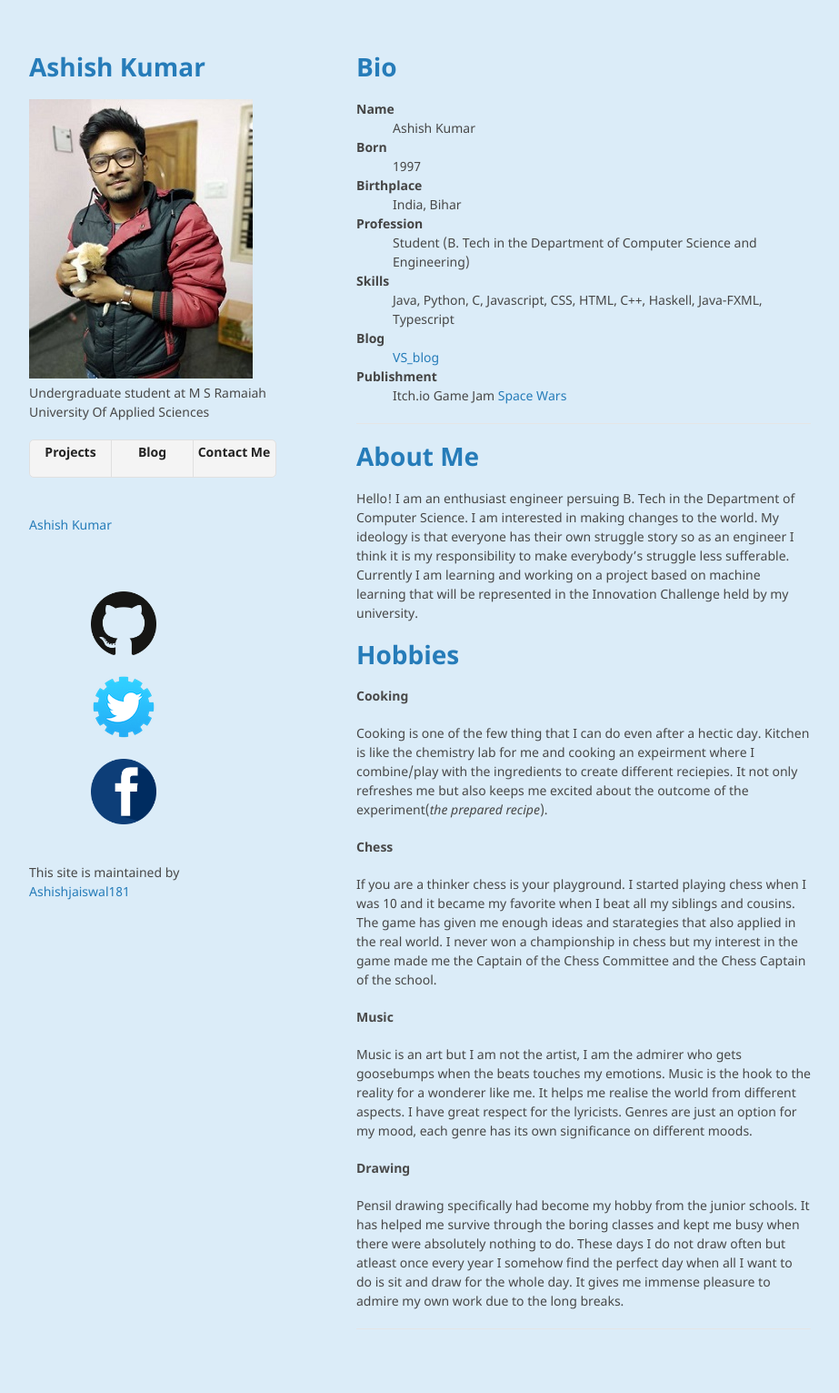
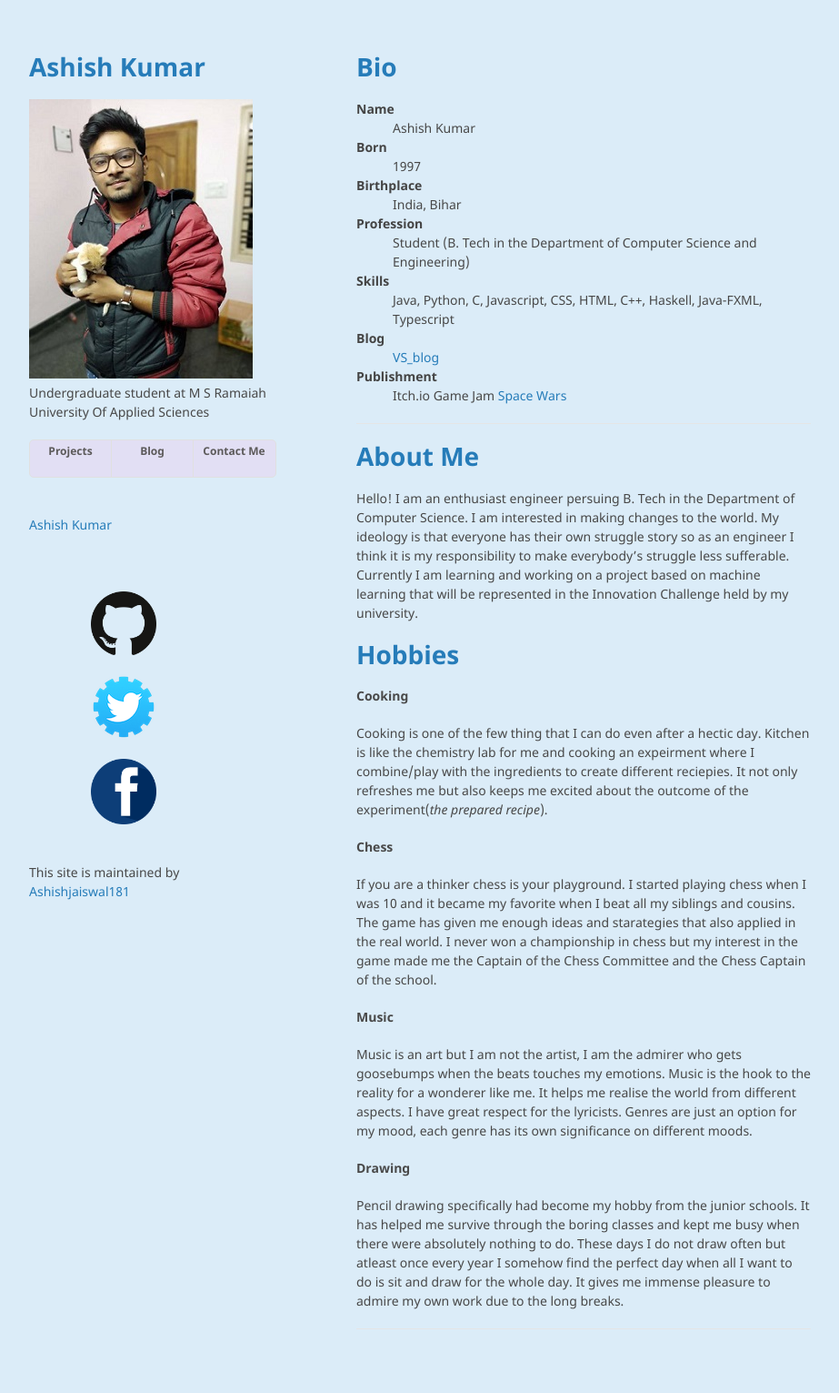
Before and after one commit to Ashishjaiswal181/Ashishjaiswal181.github.io, a Jekyll site: the page built from index.md, in a window 1280 px wide. Shown: the whole page at 91% size, without its empty margins (178-1101 px from the left). Built offline with Jekyll 4.4.1, drawn with Linux system fonts in a browser that asks for light colours; comment, search, counter and statistics services are not loaded; our own code applies the rules of GitHub Pages for plain Markdown files.

Commit message:
few corrections

```diff
--- a/_layouts/default.html
+++ b/_layouts/default.html
@@ -27,9 +27,9 @@
             <p class="view"><a href="{{ site.github.owner_url }}">View My GitHub Profile</a></p>
             {% endif %} -->
             <ul class="contact">
-               <li><a href="yet_another-page.html"><Strong> Projects</Strong></a></li>
+               <li><a href="<yet_another-></yet_another->page.html"><Strong> Projects</Strong></a></li>
                <li><a href="https://ashishjaiswal181.github.io/VSBlog/"><strong>Blog</strong></a></li>
-                <li><a href="./another-page.html"><strong>Contact Me</strong></a></li>
+               <li><a href="./another-page.html"><strong>Contact Me</strong></a></li>
             </ul>
             <br>
             <script type="text/javascript" src="https://platform.linkedin.com/badges/js/profile.js" async defer></script>
--- a/_sass/jekyll-theme-minimal.scss
+++ b/_sass/jekyll-theme-minimal.scss
@@ -41,16 +41,14 @@
     width: 50%;
 }
 
-/*.links:hover {
+.links:hover {
     display: block;
     max-width:80px;
     max-height:80px;
-    width: auto;
-    height: auto;
     margin-left: auto;
     margin-right: auto;
+    width: 50%;
 }
-*/
 a {
   color:#267CB9;
   text-decoration:none;
@@ -138,7 +136,7 @@
   list-style:none;
   height:40px;
   padding:0;
-  background: #f4f4f4;
+  background: #e2dff4;
   border-radius:5px;
   border:1px solid #e0e0e0;
   width:270px;
@@ -170,7 +168,8 @@
 }
 
 .contact a:hover, .contact a:focus {
-  color:#675C5C;
+    font-size:14px;
+    color:#000000;
   font-weight:bolder;
 }
 
@@ -184,9 +183,9 @@
 }
 
 .contact a strong {
-  font-size:14px;
+  font-size:12px;
   display:block;
-  color:#222;
+  color:#5c5a5a;
 }
 
 small {
--- a/index.md
+++ b/index.md
@@ -44,7 +44,7 @@
 
 #### Drawing
 
-Pensil drawing specifically had become my hobby from the junior schools. It has helped me survive through the boring classes and kept me busy when there were absolutely nothing to do. These days I do not draw often but atleast once every year I somehow find the perfect day when all I want to do is sit and draw for the whole day. It gives me immense pleasure to admire my own work due to the long breaks.
+Pencil drawing specifically had become my hobby from the junior schools. It has helped me survive through the boring classes and kept me busy when there were absolutely nothing to do. These days I do not draw often but atleast once every year I somehow find the perfect day when all I want to do is sit and draw for the whole day. It gives me immense pleasure to admire my own work due to the long breaks.
 
 
 * * *
```
Also changed, not shown: yet_another-page.md (+1 -3 lines).
